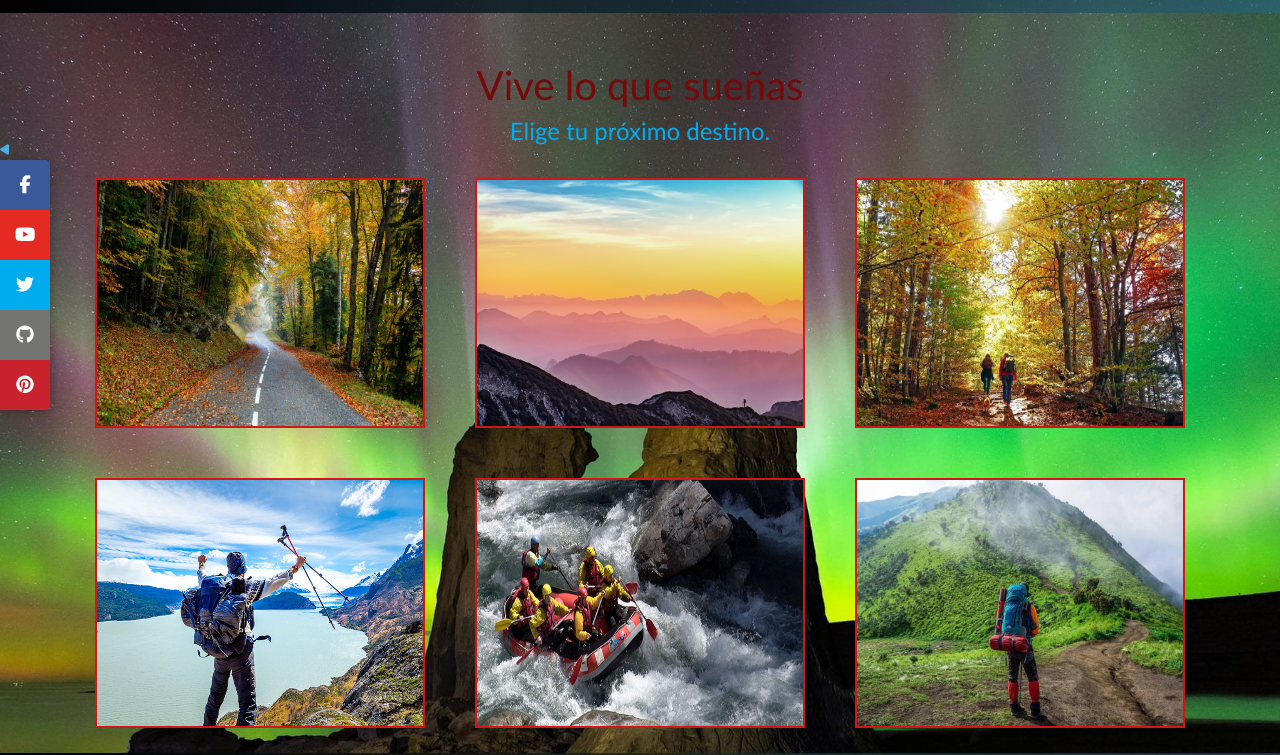
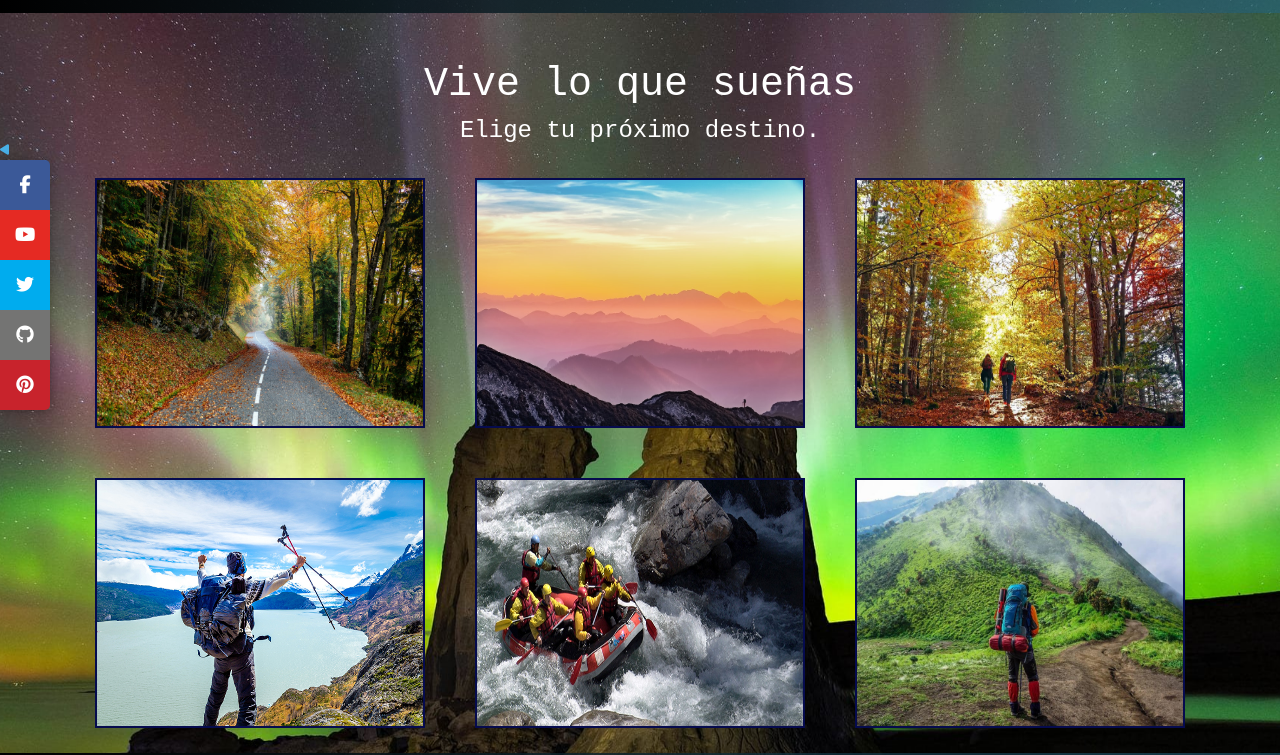
Before and after one commit to raarias22/PF-Arias, a website: page galeria.html in a window 1280 px wide. Shown: the part 65-820 px from the top of the page. Drawn offline with nearby package versions, Linux system fonts and the light colour scheme.

Commit message:
Probando fuentes de texto

```diff
--- a/galeria.html
+++ b/galeria.html
@@ -68,8 +68,8 @@
   <section id="galeria" class="container">
 
     <div class="text-center pt-5">
-      <h1>Vive lo que sueñas</h1>
-      <h4>Elige tu próximo destino.</h4>
+      <h1 style="color: rgb(255, 255, 255);font-family: 'Courier New', Courier, monospace;">Vive lo que sueñas</h1>
+      <h4 style="color: rgb(255, 255, 255);font-family: 'Courier New', Courier, monospace;">Elige tu próximo destino.</h4>
     </div>
 
     <div class="row">
--- a/scss/_variables.scss
+++ b/scss/_variables.scss
@@ -1,2 +1,2 @@
 $color-fondo: rgb(255, 255, 255);
-$color-hover2: rgb(201, 25, 25)
+$color-hover2: rgb(6, 11, 78)
```
Also changed, not shown: contacto.html (+1 -1 lines), index.html (+6 -3 lines), assets/style.css, scss/styles.scss (line endings or trailing spaces).
